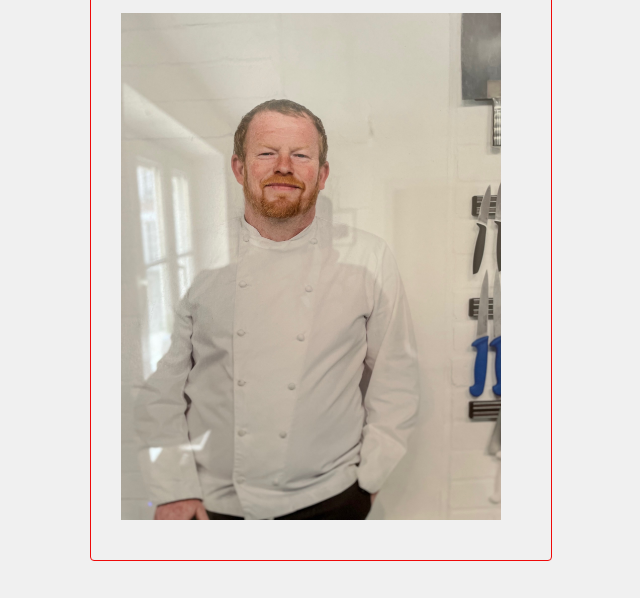
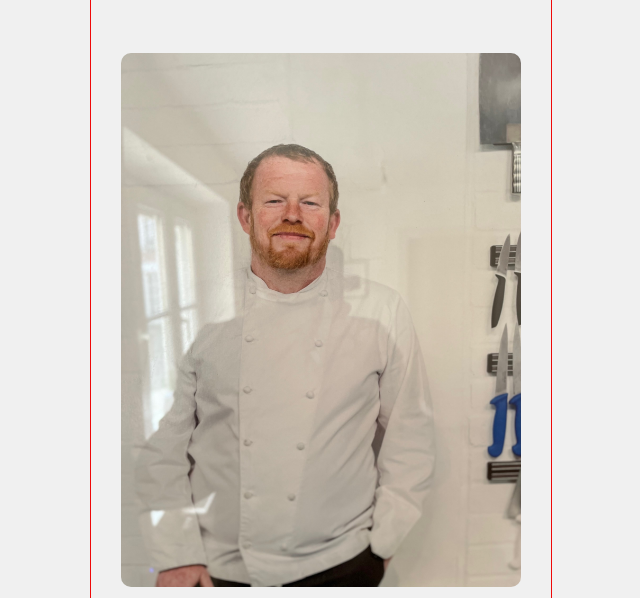
Before and after one commit to martin21-ethics/profile, a plain HTML site: page index.html in a window 1280 px wide. Shown: the part 133-731 px from the top of the page, without its empty margins (319-959 px from the left). Drawn offline with Linux system fonts and the light colour scheme.

Commit message:
make my profile prettier

```diff
--- a/style.css
+++ b/style.css
@@ -51,10 +51,10 @@ a {
 }
 
 .restaurant-images {
-  width: 380px;
-  height: auto
-  radius: 10px
-  margin: 40px auto
+  width: 100%;
+  height: auto;
+  border-radius: 10px;
+  margin: 40px auto;
 }
 .large_icon{
   font-size: 60px;
```
